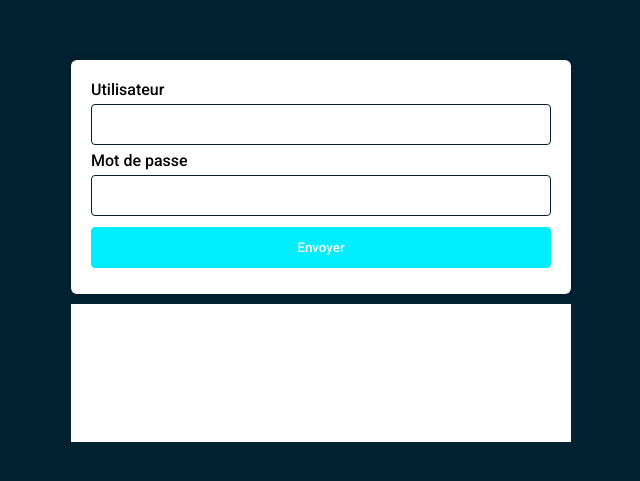
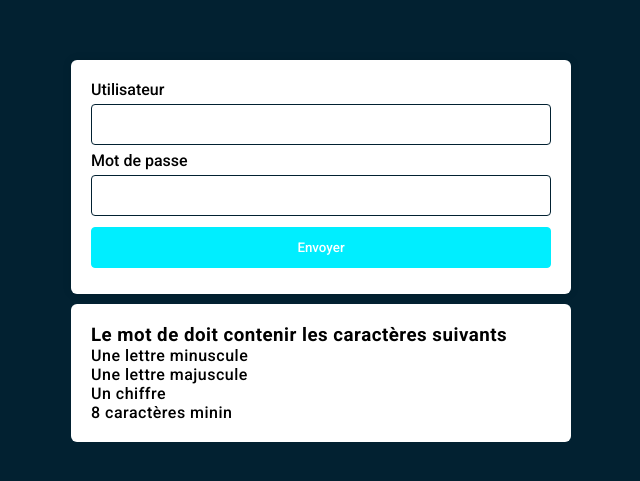
Before and after one commit to elhadjtall/VERIFICATION-DU-MOT-DE-PASSE-EN-JS, a plain HTML site: page index.html in a window 1280 px wide. Shown: the part 149-630 px from the top of the page, without its empty margins (319-959 px from the left). Drawn offline with Linux system fonts and the light colour scheme.

Commit message:
Verfication du mot de passe

```diff
--- a/style.css
+++ b/style.css
@@ -46,10 +46,10 @@ input[type="submit"] {
     display: flex;
     flex-direction: column;
     background-color: #fff;
+    border-radius: 6px;
     width: 500px;
-    color: #0000;
     position: relative;
     padding: 20px;
+    letter-spacing: 0.5px;
     margin-top: 10px;
-    letter-spacing: 0.5px;
 }
```
